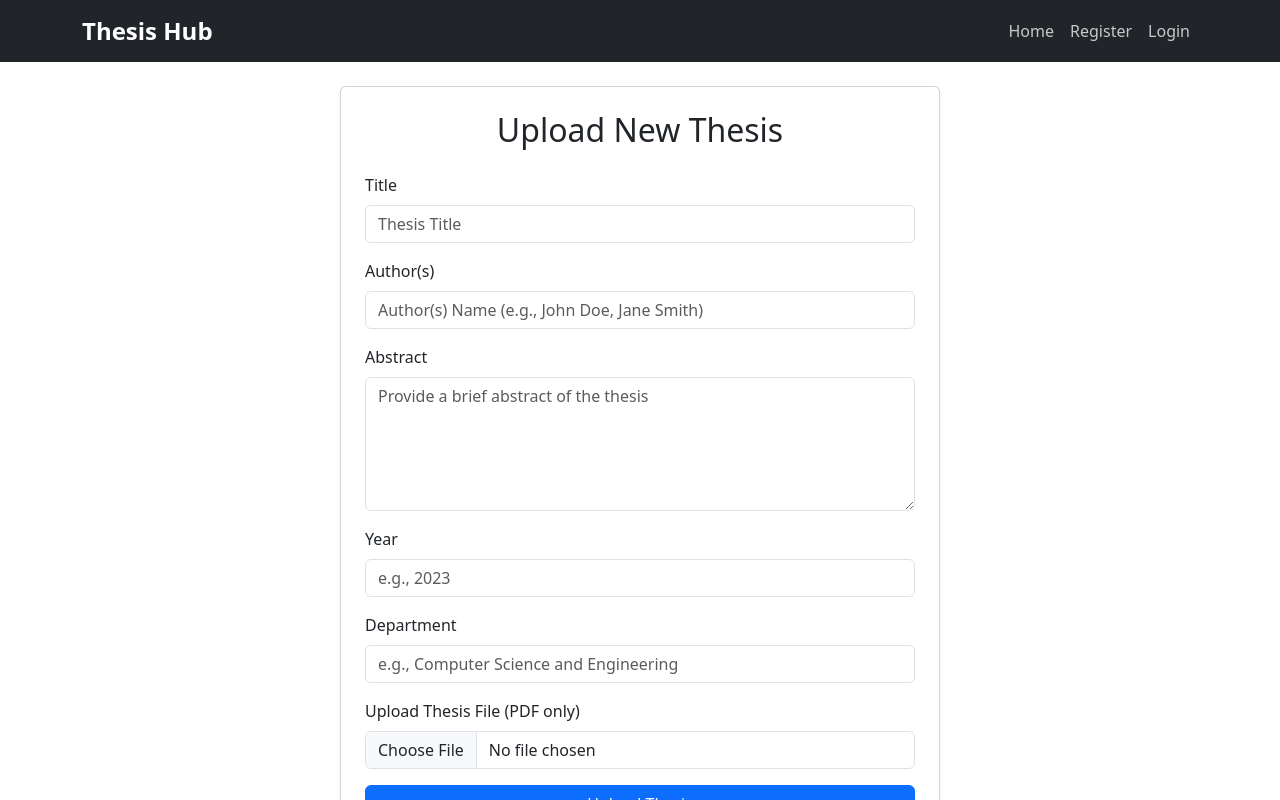
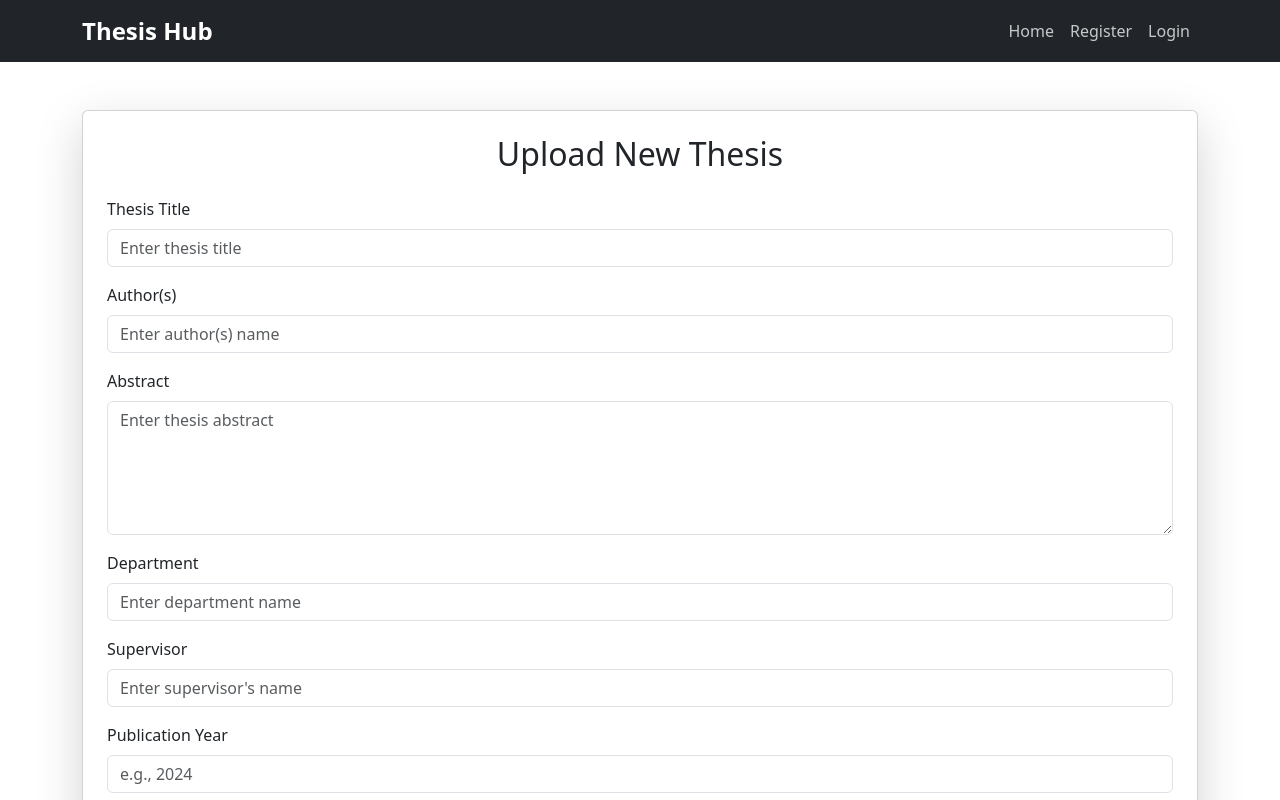
Before and after one commit to Shuvo1998/ThesisManagementSystem, a React (Create React App) app in the folder frontend/: page /upload-thesis in a window 1280 px wide. Shown: the top 800 px of the page. Built offline with nearby package versions, Linux system fonts and the light colour scheme.

Commit message:
UploadThesis changed added

```diff
--- a/frontend/src/pages/UploadThesis.js
+++ b/frontend/src/pages/UploadThesis.js
@@ -1,32 +1,32 @@
-// frontend/src/pages/UploadThesis.js
-
 import React, { useState } from 'react';
 import axios from 'axios';
+import { Container, Form, Button, Alert, Card, Spinner } from 'react-bootstrap';
 import { useNavigate } from 'react-router-dom';
-import { Form, Button, Container, Card, Alert } from 'react-bootstrap';
 
 function UploadThesis() {
   const [formData, setFormData] = useState({
     title: '',
     author: '',
     abstract: '',
-    year: '',
     department: '',
-    // fileUrl: '', // <<< এই লাইনটি সরিয়ে দিন
+    supervisor: '',       // নতুন যোগ করা হয়েছে
+    publicationYear: '',  // নতুন যোগ করা হয়েছে
+    university: '',       // নতুন যোগ করা হয়েছে
   });
-  const [selectedFile, setSelectedFile] = useState(null); // <<< নতুন স্টেট: ফাইল অবজেক্ট স্টোর করার জন্য
+  const [selectedFile, setSelectedFile] = useState(null);
   const [message, setMessage] = useState('');
   const [error, setError] = useState(null);
+  const [loading, setLoading] = useState(false);
   const navigate = useNavigate();
 
-  const { title, author, abstract, year, department } = formData; // <<< fileUrl বাদ দিন
+  const { title, author, abstract, department, supervisor, publicationYear, university } = formData;
 
   const onChange = (e) => {
     setFormData({ ...formData, [e.target.name]: e.target.value });
   };
 
-  const handleFileChange = (e) => { // <<< নতুন ফাংশন: ফাইল ইনপুটের পরিবর্তনের জন্য
-    setSelectedFile(e.target.files[0]); // নির্বাচিত ফাইলটি স্টেটে রাখুন
+  const handleFileChange = (e) => {
+    setSelectedFile(e.target.files[0]);
   };
 
   const onSubmit = async (e) => {
@@ -34,11 +34,18 @@ function UploadThesis() {
     setMessage('');
     setError(null);
 
-    // ফাইল সিলেক্ট করা হয়েছে কিনা চেক করুন
     if (!selectedFile) {
       setError('Please select a thesis file to upload.');
       return;
     }
+
+    // সমস্ত প্রয়োজনীয় ফিল্ডের জন্য ক্লায়েন্ট-সাইড ভ্যালিডেশন
+    if (!title || !author || !abstract || !department || !supervisor || !publicationYear || !university) {
+      setError('Please fill in all required fields: Title, Author, Abstract, Department, Supervisor, Publication Year, and University.');
+      return;
+    }
+
+    setLoading(true);
 
     try {
       const token = localStorage.getItem('token');
@@ -46,128 +53,159 @@ function UploadThesis() {
         throw new Error('No authentication token found. Please log in.');
       }
 
-      // ফাইল এবং অন্যান্য ফর্ম ডেটা পাঠানোর জন্য FormData ব্যবহার করুন
       const data = new FormData();
       data.append('title', title);
       data.append('author', author);
       data.append('abstract', abstract);
-      data.append('year', year);
       data.append('department', department);
-      data.append('thesisFile', selectedFile); // <<< 'thesisFile' নামে ফাইলটি যোগ করা হলো
+      data.append('supervisor', supervisor);
+      data.append('publicationYear', publicationYear);
+      data.append('university', university); // FormData তে যোগ করা হয়েছে
+      data.append('pdfFile', selectedFile); // নিশ্চিত করুন 'pdfFile' নামটি ব্যাকএন্ডের Multer সেটিং এর সাথে মিলে যায়
 
       const config = {
         headers: {
-          'Content-Type': 'multipart/form-data', // ফাইল আপলোডের জন্য এটি গুরুত্বপূর্ণ
+          'Content-Type': 'multipart/form-data',
           'x-auth-token': token,
         },
       };
 
-      const res = await axios.post(`${process.env.REACT_APP_BACKEND_URL}/api/theses`, data, config);
+      const res = await axios.post(`${process.env.REACT_APP_BACKEND_URL}/api/theses/upload`, data, config);
 
       setMessage('Thesis uploaded successfully! It is now pending for admin approval.');
+      // ফর্ম রিসেট করুন
       setFormData({
         title: '',
         author: '',
         abstract: '',
-        year: '',
         department: '',
+        supervisor: '',
+        publicationYear: '',
+        university: '',
       });
-      setSelectedFile(null); // ফাইল সিলেক্ট করা স্টেট রিসেট করুন
-      // Optionally, navigate to dashboard or a success page
+      setSelectedFile(null);
+      // সফল আপলোডের পর ব্যবহারকারীকে ড্যাশবোর্ডে নিয়ে যেতে পারেন
       // navigate('/dashboard');
     } catch (err) {
       console.error('Error uploading thesis:', err.response ? err.response.data : err.message);
       setError(err.response?.data?.message || 'Failed to upload thesis. Please try again.');
+      // যদি ব্যাকএন্ড থেকে ভ্যালিডেশন এরর আসে (যেমন Joi বা Express Validator থেকে)
       if (err.response && err.response.data && err.response.data.errors) {
-        setError(err.response.data.errors.map(err => err.msg).join(', '));
+        setError(err.response.data.errors.map(errorItem => errorItem.msg).join(', '));
       }
+    } finally {
+      setLoading(false);
     }
   };
 
   return (
-    <Container className="d-flex justify-content-center align-items-center" style={{ minHeight: '80vh' }}>
-      <Card className="p-4 shadow-sm" style={{ maxWidth: '600px', width: '100%' }}>
+    <Container className="my-5 upload-thesis-container">
+      <Card className="p-4 shadow-lg">
         <h2 className="text-center mb-4">Upload New Thesis</h2>
-        {message && <Alert variant="success" className="text-center">{message}</Alert>}
-        {error && <Alert variant="danger" className="text-center">{error}</Alert>}
+        {message && <Alert variant="success">{message}</Alert>}
+        {error && <Alert variant="danger">{error}</Alert>}
         <Form onSubmit={onSubmit}>
-          <Form.Group controlId="formTitle" className="mb-3">
-            <Form.Label>Title</Form.Label>
+          <Form.Group className="mb-3" controlId="formTitle">
+            <Form.Label>Thesis Title</Form.Label>
             <Form.Control
               type="text"
+              placeholder="Enter thesis title"
               name="title"
               value={title}
               onChange={onChange}
-              placeholder="Thesis Title"
               required
             />
           </Form.Group>
 
-          <Form.Group controlId="formAuthor" className="mb-3">
+          <Form.Group className="mb-3" controlId="formAuthor">
             <Form.Label>Author(s)</Form.Label>
             <Form.Control
               type="text"
+              placeholder="Enter author(s) name"
               name="author"
               value={author}
               onChange={onChange}
-              placeholder="Author(s) Name (e.g., John Doe, Jane Smith)"
               required
             />
           </Form.Group>
 
-          <Form.Group controlId="formAbstract" className="mb-3">
+          <Form.Group className="mb-3" controlId="formAbstract">
             <Form.Label>Abstract</Form.Label>
             <Form.Control
               as="textarea"
+              rows={5}
+              placeholder="Enter thesis abstract"
               name="abstract"
               value={abstract}
               onChange={onChange}
-              placeholder="Provide a brief abstract of the thesis"
-              rows={5}
-              required
-            ></Form.Control>
-          </Form.Group>
-
-          <Form.Group controlId="formYear" className="mb-3">
-            <Form.Label>Year</Form.Label>
-            <Form.Control
-              type="number"
-              name="year"
-              value={year}
-              onChange={onChange}
-              placeholder="e.g., 2023"
               required
             />
           </Form.Group>
 
-          <Form.Group controlId="formDepartment" className="mb-3">
+          <Form.Group className="mb-3" controlId="formDepartment">
             <Form.Label>Department</Form.Label>
             <Form.Control
               type="text"
+              placeholder="Enter department name"
               name="department"
               value={department}
               onChange={onChange}
-              placeholder="e.g., Computer Science and Engineering"
               required
             />
           </Form.Group>
 
-          {/* নতুন ফাইল আপলোড ইনপুট ফিল্ড */}
-          <Form.Group controlId="formFile" className="mb-3"> {/* <<< এই গ্রুপটি যোগ করুন */}
-            <Form.Label>Upload Thesis File (PDF only)</Form.Label>
+          {/* Supervisor Field */}
+          <Form.Group className="mb-3" controlId="formSupervisor">
+            <Form.Label>Supervisor</Form.Label>
+            <Form.Control
+              type="text"
+              placeholder="Enter supervisor's name"
+              name="supervisor"
+              value={supervisor}
+              onChange={onChange}
+              required
+            />
+          </Form.Group>
+
+          {/* Publication Year Field */}
+          <Form.Group className="mb-3" controlId="formPublicationYear">
+            <Form.Label>Publication Year</Form.Label>
+            <Form.Control
+              type="number"
+              placeholder="e.g., 2024"
+              name="publicationYear"
+              value={publicationYear}
+              onChange={onChange}
+              required
+            />
+          </Form.Group>
+
+          {/* University Field */}
+          <Form.Group className="mb-3" controlId="formUniversity">
+            <Form.Label>University</Form.Label>
+            <Form.Control
+              type="text"
+              placeholder="Enter university name"
+              name="university"
+              value={university}
+              onChange={onChange}
+              required
+            />
+          </Form.Group>
+
+          <Form.Group className="mb-3" controlId="formPdfFile">
+            <Form.Label>Upload PDF File</Form.Label>
             <Form.Control
               type="file"
-              name="thesisFile" // এই নামটি ব্যাকএন্ডে Multer এ ব্যবহার করব
+              accept=".pdf"
               onChange={handleFileChange}
-              accept=".pdf" // শুধু PDF ফাইল গ্রহণ করবে
               required
             />
-            {selectedFile && <div className="mt-2 text-muted">Selected file: {selectedFile.name}</div>}
+            {selectedFile && <p className="mt-2 text-muted">Selected file: {selectedFile.name}</p>}
           </Form.Group>
-          {/* ফাইল আপলোড ইনপুট ফিল্ডের শেষ */}
 
-          <Button variant="primary" type="submit" className="w-100">
-            Upload Thesis
+          <Button variant="primary" type="submit" disabled={loading}>
+            {loading ? <Spinner animation="border" size="sm" /> : 'Upload Thesis'}
           </Button>
         </Form>
       </Card>
```
Also changed, not shown: frontend/src/styles/AuthForm.css (added), frontend/src/styles/UploadThesis.css (added), 2 other files (tests, documents, lock files or other folders).
